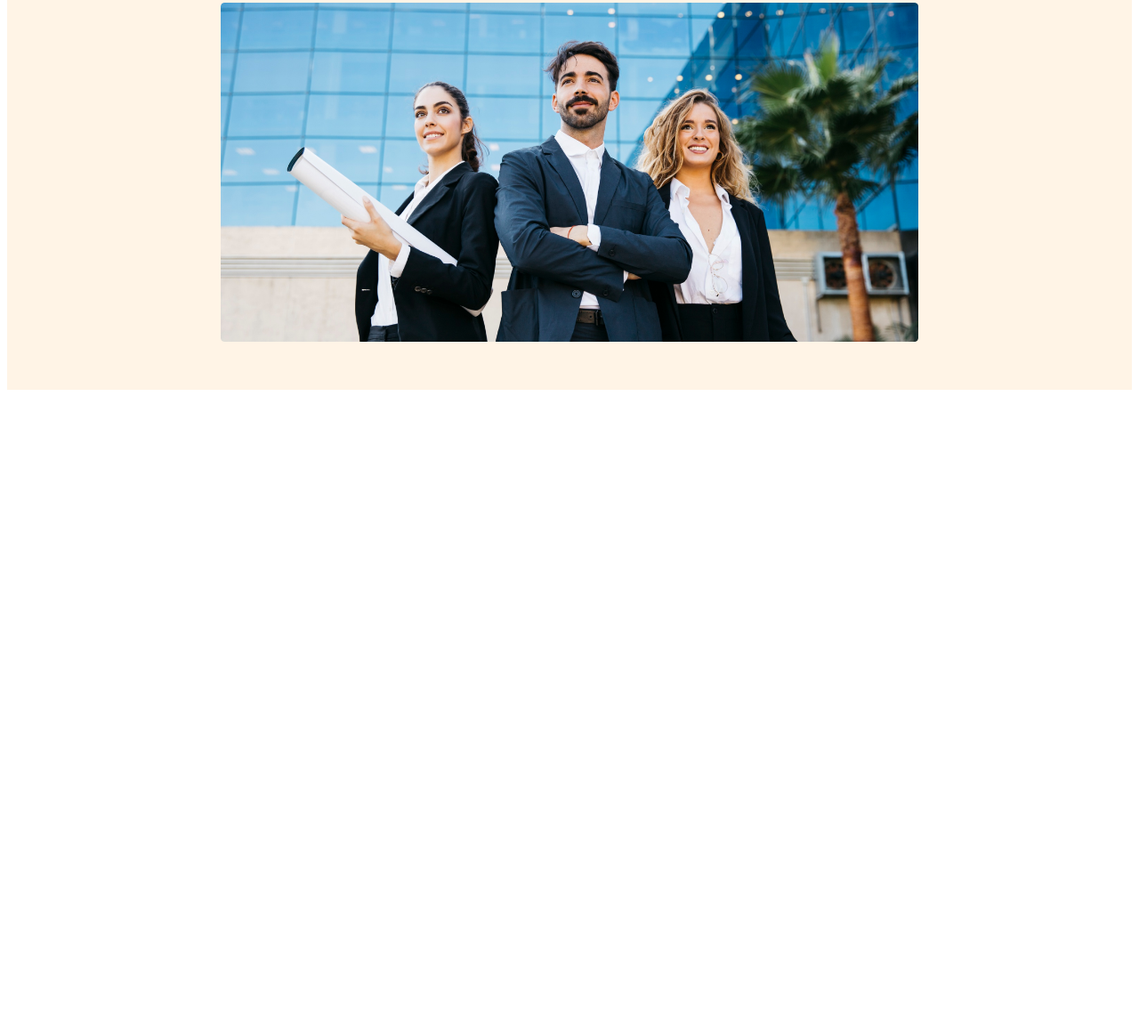
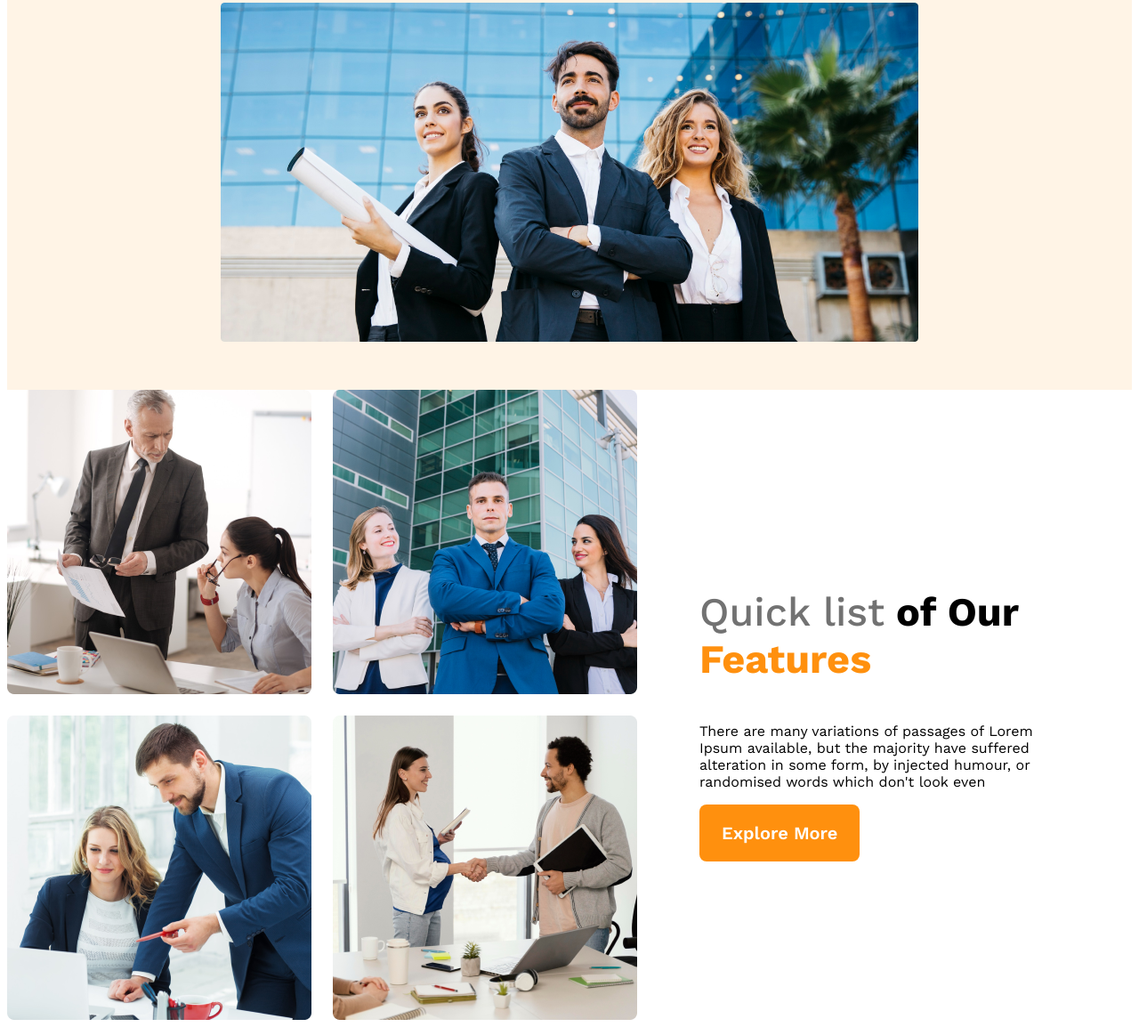
Before and after one commit to RafiKK98/g3-architect-website, a plain HTML site: page index.html in a window 1280 px wide. Shown: the part 584-1738 px from the top of the page at 89% size. Before the commit the page ends 1030 px from the top, so only its background shows below. Drawn offline with nearby package versions, Linux system fonts and the light colour scheme.

Commit message:
features content added

```diff
--- a/index.html
+++ b/index.html
@@ -7,6 +7,7 @@
     <link rel="stylesheet" href="styles/architect.css">
 </head>
 <body>
+    <!-- header start -->
     <header>
         <nav>
             <h3 class="nav-title">G3 Architects</h3>
@@ -31,8 +32,29 @@
             <img src="images/banner.png" alt="">
         </div>
     </header>
+    <!-- header end -->
     <main>
-
+        <!-- teams section start -->
+        <section class="teams-container">
+            <div class="teams-img-container">
+                <img src="images/team1.png" alt="">
+                <img src="images/team2.png" alt="">
+                <img src="images/team3.png" alt="">
+                <img src="images/team4.png" alt="">
+            </div>
+            <div class="teams-content">
+                <h3 class="teams-title">
+                    <span class="quick-list">Quick list</span> <span>of Our</span> <span class="text-features">Features</span>
+                </h3>
+                <p class="teams-description">
+                    There are many variations of passages of Lorem Ipsum
+                    available, but the majority have suffered alteration
+                    in some form, by injected humour, or randomised words
+                    which don't look even
+                </p>
+                <button class="btn-primary">Explore More</button>
+            </div>
+        </section>
     </main>
     <footer>
 
--- a/styles/architect.css
+++ b/styles/architect.css
@@ -87,3 +87,35 @@ nav li a {
         flex-direction: column;
     }
 }
+
+/* main styles */
+main {
+    max-width: 1440px;
+    margin: 0 auto;
+}
+
+/* teams styles */
+.teams-container {
+    display: flex;
+    align-items: center;
+}
+.teams-img-container {
+    display: grid;
+    grid-template-columns: repeat(2, 1fr);
+    gap: 1.5rem;
+}
+.teams-content {
+    padding-left: 70px;
+    padding-right: 70px;
+}
+.teams-title {
+    font-size: 2.8125rem;
+}
+.teams-title .quick-list {
+    color: #727272;
+    font-weight: 500;
+}
+.teams-title .text-features {
+    color: #FF900E;
+    font-weight: 700;
+}
```
